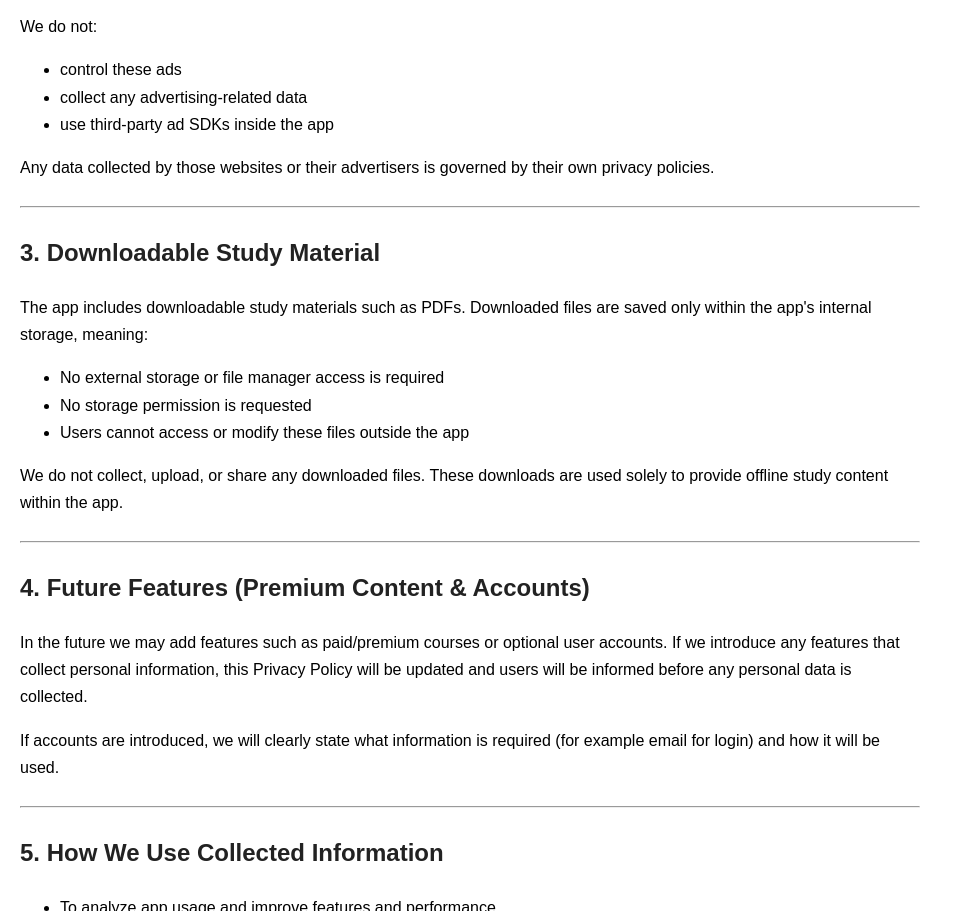
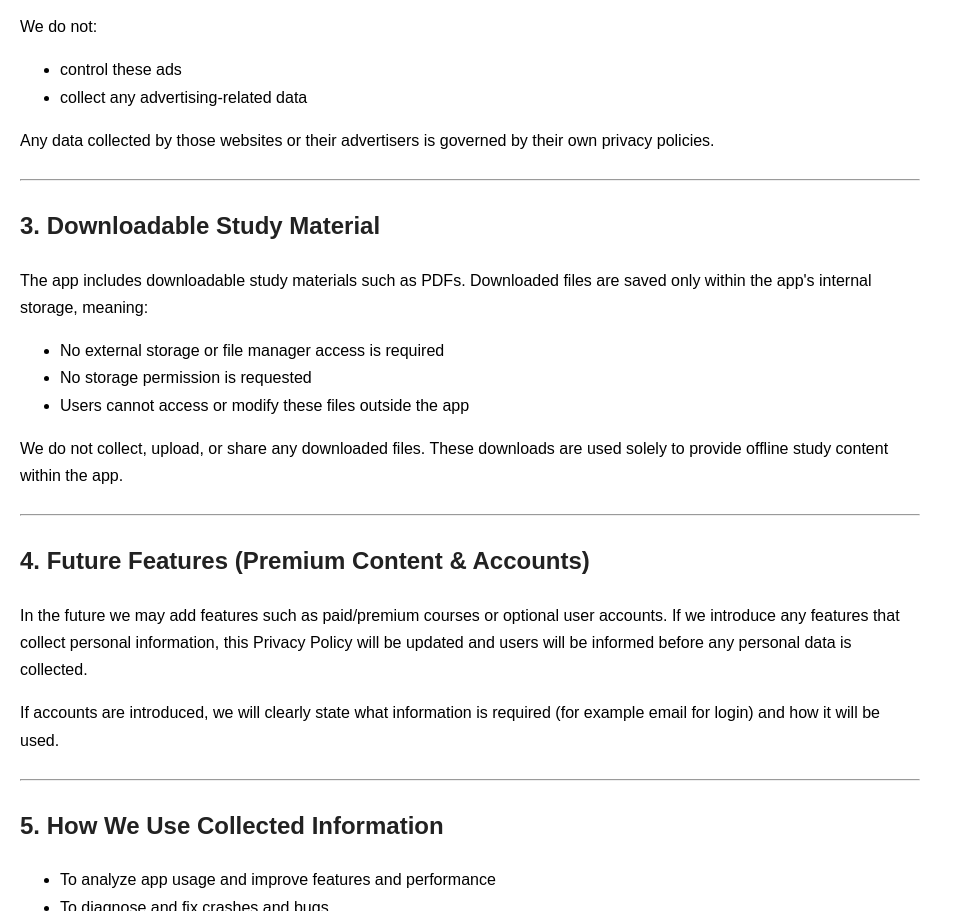
Before and after one commit to sumitdeveloper4596/Tech_with_Sumit, a plain HTML site: page index.html in a window 1280 px wide. Shown: the part 948-1859 px from the top of the page, without its empty margins (0-963 px from the left). Drawn offline with Linux system fonts and the light colour scheme.

Commit message:
Update index.html

```diff
--- a/index.html
+++ b/index.html
@@ -66,7 +66,7 @@ Additionally, some third-party websites opened inside the app’s WebView may sh
 <ul>
     <li>control these ads</li>
     <li>collect any advertising-related data</li>
-    <li>use third-party ad SDKs inside the app</li>
+
 </ul>
 
 <p>Any data collected by those websites or their advertisers is governed by their own privacy policies.</p>
```
